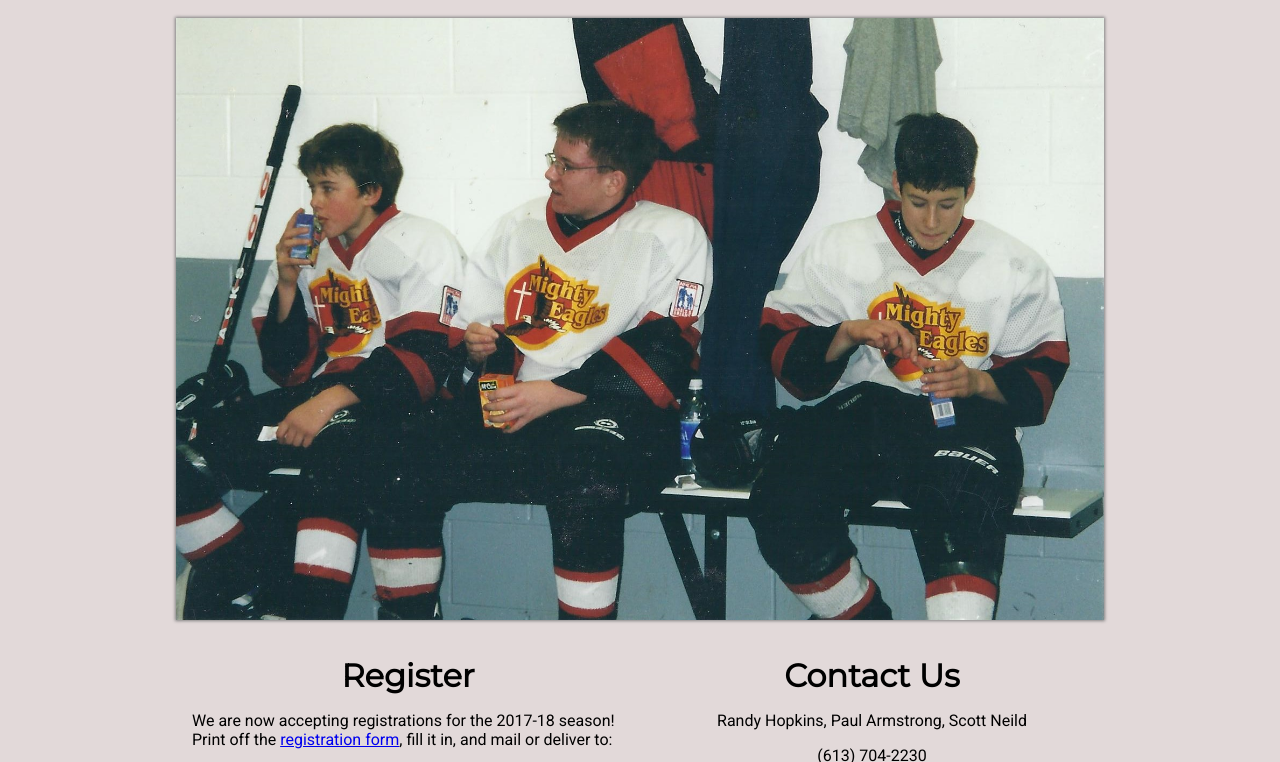
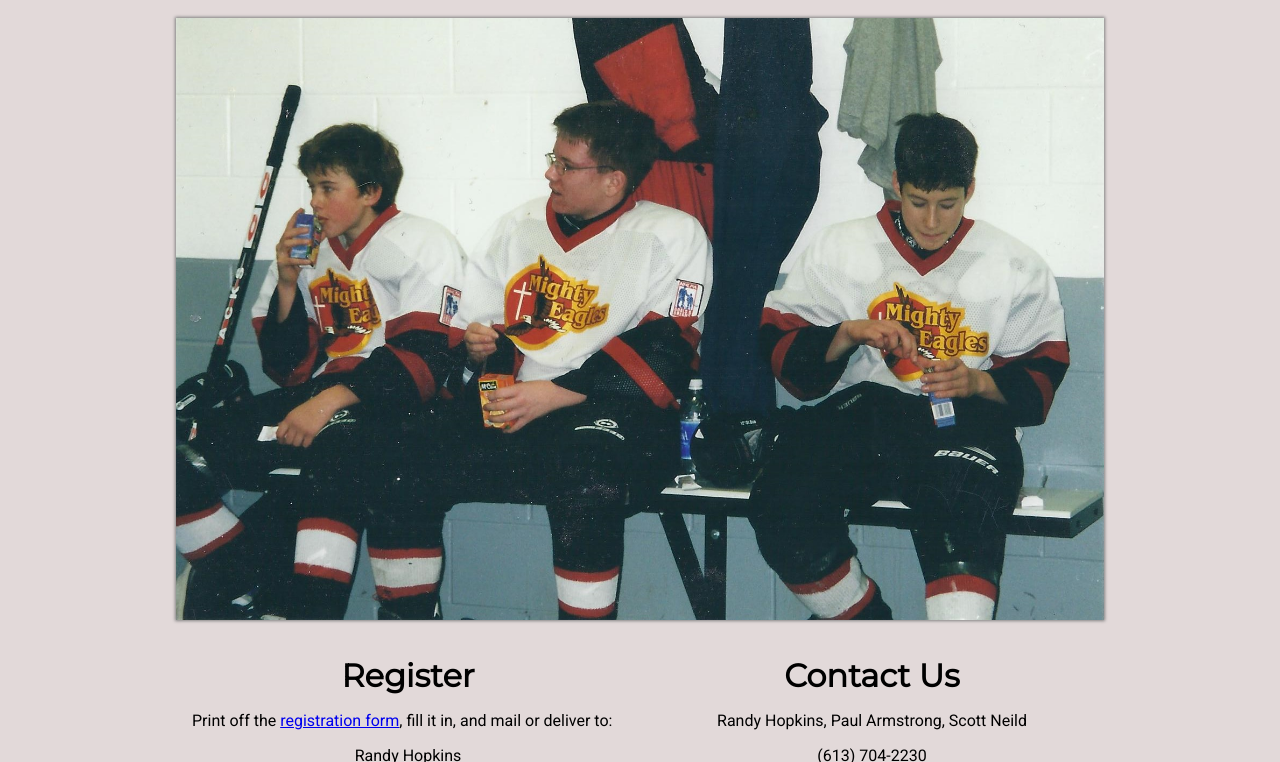
Before and after one commit to jrarmstro/kidshockey.org, a plain HTML site: page public_html/index.html in a window 1280 px wide. Shown: the part 158-920 px from the top of the page. Drawn offline with Linux system fonts and the light colour scheme.

Commit message:
change registration message

```diff
--- a/public_html/index.html
+++ b/public_html/index.html
@@ -33,7 +33,6 @@
 				<div id="register">
 					<h2>Register</h2>
 					<p>
-						We are now accepting registrations for the 2017-18 season!
 						Print off the <a href="documents/registration.pdf" target="_blank">registration form</a>,
 						fill it in, and mail or deliver to:
 					</p>
```
